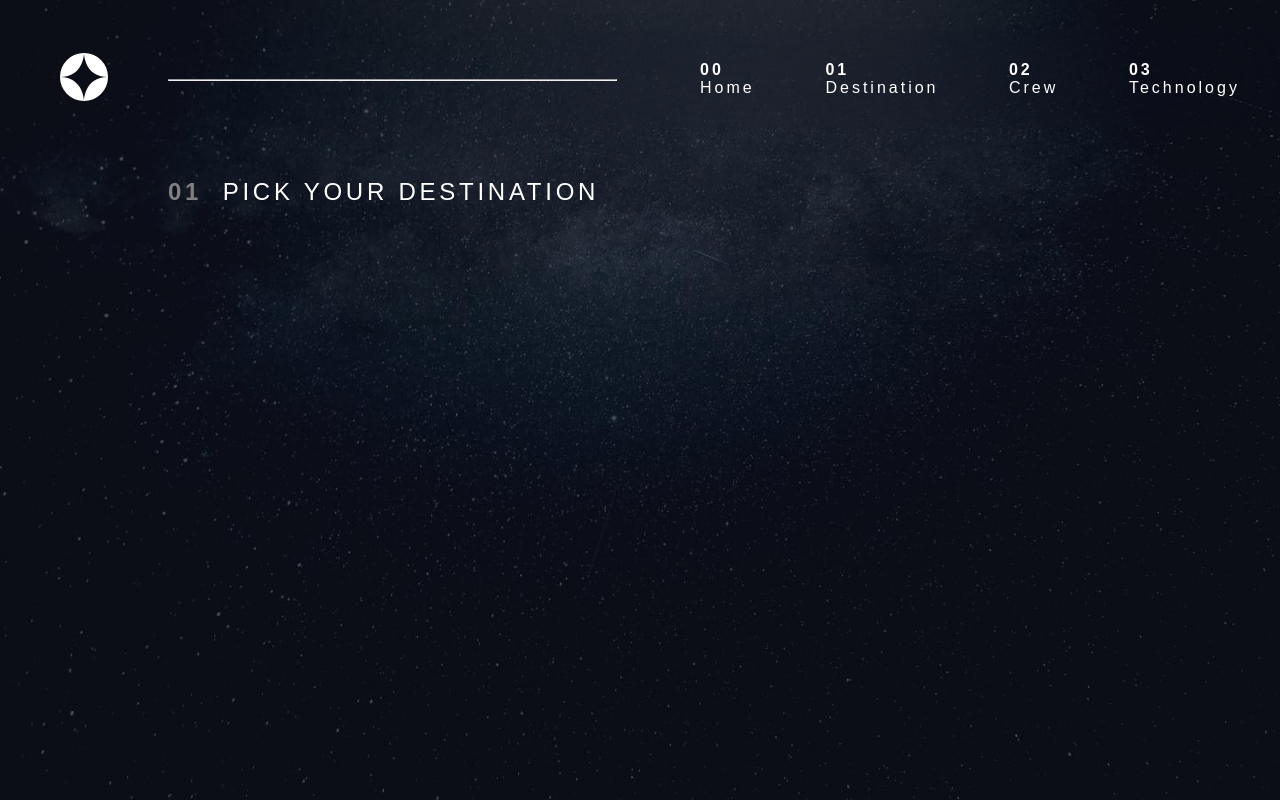
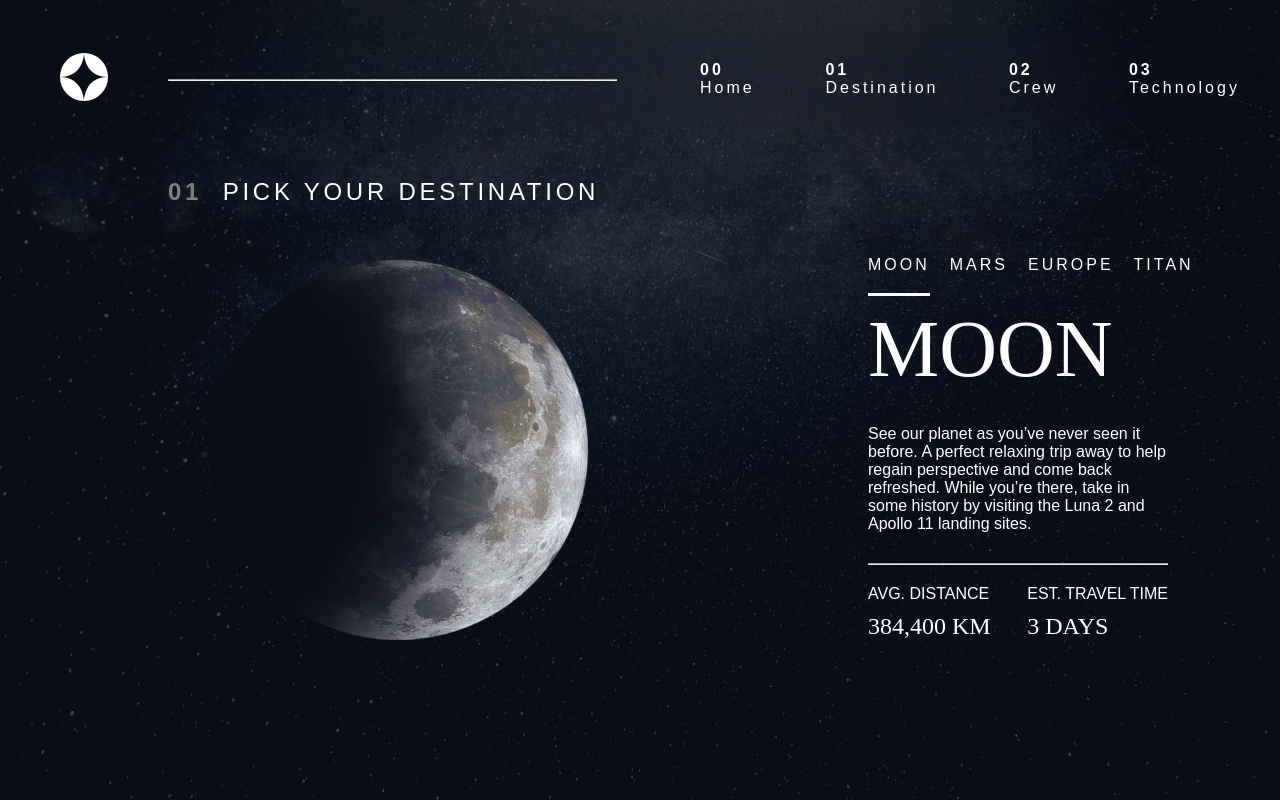
Before and after one commit to daxvinci/space-exploration, a React (Create React App) app: page /DestinationData in a window 1280 px wide. Built offline with nearby package versions, Linux system fonts and the light colour scheme; no server answers; a web font is replaced by a local one.

Commit message:
changing json fetch to  import

```diff
--- a/src/Crew.jsx
+++ b/src/Crew.jsx
@@ -1,8 +1,9 @@
-import useFetch from "./useFetch";
+// import useFetch from "./useFetch";
+import crewJson from "./crewJson";
 import CrewData from "./CrewData";
 
 const Crew = () => {
-    const {planets:crew} = useFetch("http://localhost:8000/crew");
+    const crew = crewJson;
     return (
         <>
         <div className="backg"></div>
--- a/src/DestinationData.jsx
+++ b/src/DestinationData.jsx
@@ -1,11 +1,13 @@
 
 // import { useParams } from "react-router-dom";
-import useFetch from "./useFetch";
+// import useFetch from "./useFetch";
+import destinationJson from "./destinationJson";
 import Destination from "./Destination";
 
 const DestiantionData = () => {
     // const {id} = useParams();
-    const {planets} = useFetch("http://localhost:8000/destinations");
+    const planets = destinationJson;
+    console.log(planets)
 
     return (
         <>
--- a/src/Technology.jsx
+++ b/src/Technology.jsx
@@ -1,9 +1,10 @@
-import useFetch from "./useFetch";
+// import useFetch from "./useFetch";
+import techJson from "./technJson";
 import TechData from "./TechData";
 
 
 const Technology = () => {
-    const {planets:tech} = useFetch("http://localhost:8000/technology");
+    const tech = techJson;
     return (
         <>
         <div className="tech-bg"></div>
--- /dev/null
+++ b/src/crewJson.jsx
@@ -0,0 +1,40 @@
+const crewJson = [
+    {
+      "name": "Douglas Hurley",
+      "images": {
+        "png": "./assets/crew/image-douglas-hurley.png",
+        "webp": "./assets/crew/image-douglas-hurley.webp"
+      },
+      "role": "Commander",
+      "bio": "Douglas Gerald Hurley is an American engineer, former Marine Corps pilot and former NASA astronaut. He launched into space for the third time as commander of Crew Dragon Demo-2."
+    },
+    {
+      "name": "Mark Shuttleworth",
+      "images": {
+        "png": "./assets/crew/image-mark-shuttleworth.png",
+        "webp": "./assets/crew/image-mark-shuttleworth.webp"
+      },
+      "role": "Mission Specialist",
+      "bio": "Mark Richard Shuttleworth is the founder and CEO of Canonical, the company behind the Linux-based Ubuntu operating system. Shuttleworth became the first South African to travel to space as a space tourist."
+    },
+    {
+      "name": "Victor Glover",
+      "images": {
+        "png": "./assets/crew/image-victor-glover.png",
+        "webp": "./assets/crew/image-victor-glover.webp"
+      },
+      "role": "Pilot",
+      "bio": "Pilot on the first operational flight of the SpaceX Crew Dragon to the International Space Station. Glover is a commander in the U.S. Navy where he pilots an F/A-18.He was a crew member of Expedition 64, and served as a station systems flight engineer."
+    },
+    {
+      "name": "Anousheh Ansari",
+      "images": {
+        "png": "./assets/crew/image-anousheh-ansari.png",
+        "webp": "./assets/crew/image-anousheh-ansari.webp"
+      },
+      "role": "Flight Engineer",
+      "bio": "Anousheh Ansari is an Iranian American engineer and co-founder of Prodea Systems. Ansari was the fourth self-funded space tourist, the first self-funded woman to fly to the ISS, and the first Iranian in space."
+    }
+  ]
+
+export default crewJson;
--- /dev/null
+++ b/src/destinationJson.jsx
@@ -0,0 +1,46 @@
+const destinationJson =
+    [
+        {
+          "name": "Moon",
+          "images": {
+            "png": "./assets/destination/image-moon.png",
+            "webp": "./assets/destination/image-moon.webp"
+          },
+          "description": "See our planet as you’ve never seen it before. A perfect relaxing trip away to help regain perspective and come back refreshed. While you’re there, take in some history by visiting the Luna 2 and Apollo 11 landing sites.",
+          "distance": "384,400 km",
+          "travel": "3 days"
+        },
+        {
+          "name": "Mars",
+          "images": {
+            "png": "./assets/destination/image-mars.png",
+            "webp": "./assets/destination/image-mars.webp"
+          },
+          "description": "Don’t forget to pack your hiking boots. You’ll need them to tackle Olympus Mons, the tallest planetary mountain in our solar system. It’s two and a half times the size of Everest!",
+          "distance": "225 mil. km",
+          "travel": "9 months"
+        },
+        {
+          "name": "Europa",
+          "images": {
+            "png": "./assets/destination/image-europa.png",
+            "webp": "./assets/destination/image-europa.webp"
+          },
+          "description": "The smallest of the four Galilean moons orbiting Jupiter, Europa is a winter lover’s dream. With an icy surface, it’s perfect for a bit of ice skating, curling, hockey, or simple relaxation in your snug wintery cabin.",
+          "distance": "628 mil. km",
+          "travel": "3 years"
+        },
+        {
+          "name": "Titan",
+          "images": {
+            "png": "./assets/destination/image-titan.png",
+            "webp": "./assets/destination/image-titan.webp"
+          },
+          "description": "The only moon known to have a dense atmosphere other than Earth, Titan is a home away from home (just a few hundred degrees colder!). As a bonus, you get striking views of the Rings of Saturn.",
+          "distance": "1.6 bil. km",
+          "travel": "7 years"
+        }
+      ]
+
+
+export default destinationJson;
--- /dev/null
+++ b/src/technJson.jsx
@@ -0,0 +1,28 @@
+const techJson = [
+    {
+      "name": "Launch vehicle",
+      "images": {
+        "portrait": "./assets/technology/image-launch-vehicle-portrait.jpg",
+        "landscape": "./assets/technology/image-launch-vehicle-landscape.jpg"
+      },
+      "description": "A launch vehicle or carrier rocket is a rocket-propelled vehicle used to carry a payload from Earth's surface to space, usually to Earth orbit or beyond. Our WEB-X carrier rocket is the most powerful in operation. Standing 150 metres tall, it's quite an awe-inspiring sight on the launch pad!"
+    },
+    {
+      "name": "Spaceport",
+      "images": {
+        "portrait": "./assets/technology/image-spaceport-portrait.jpg",
+        "landscape": "./assets/technology/image-spaceport-landscape.jpg"
+      },
+      "description": "A spaceport or cosmodrome is a site for launching (or receiving) spacecraft, by analogy to the seaport for ships or airport for aircraft. Based in the famous Cape Canaveral, our spaceport is ideally situated to take advantage of the Earth’s rotation for launch."
+    },
+    {
+      "name": "Space capsule",
+      "images": {
+        "portrait": "./assets/technology/image-space-capsule-portrait.jpg",
+        "landscape": "./assets/technology/image-space-capsule-landscape.jpg"
+      },
+      "description": "A space capsule is an often-crewed spacecraft that uses a blunt-body reentry capsule to reenter the Earth's atmosphere without wings. Our capsule is where you'll spend your time during the flight. It includes a space gym, cinema, and plenty of other activities to keep you entertained."
+    }
+  ]
+
+export default techJson ;
--- a/src/useFetch.js
+++ b/src/useFetch.js
@@ -1,20 +1,20 @@
-import {useState, useEffect } from 'react';
-const useFetch = (url) => {
-    const [planets,setPlanets] = useState(null);
-    useEffect(() => {
-            fetch(url)
-            .then(res => {
-                return res.json();
-            })
-            .then(data => {
-                setPlanets(data);
-                console.log(data);
-            })
-            .catch((err) => {
-                    console.log(err.msg);
-                })
-    },[url])
-    return {planets}
-}
+// import {useState, useEffect } from 'react';
+// const useFetch = (url) => {
+//     const [planets,setPlanets] = useState(null);
+//     useEffect(() => {
+//             fetch(url)
+//             .then(res => {
+//                 return res.json();
+//             })
+//             .then(data => {
+//                 setPlanets(data);
+//                 console.log(data);
+//             })
+//             .catch((err) => {
+//                     console.log(err.msg);
+//                 })
+//     },[url])
+//     return {planets}
+// }
 
-export default useFetch;
+// export default useFetch;
```
Also changed, not shown: src/index.css (+8 -0 lines).
